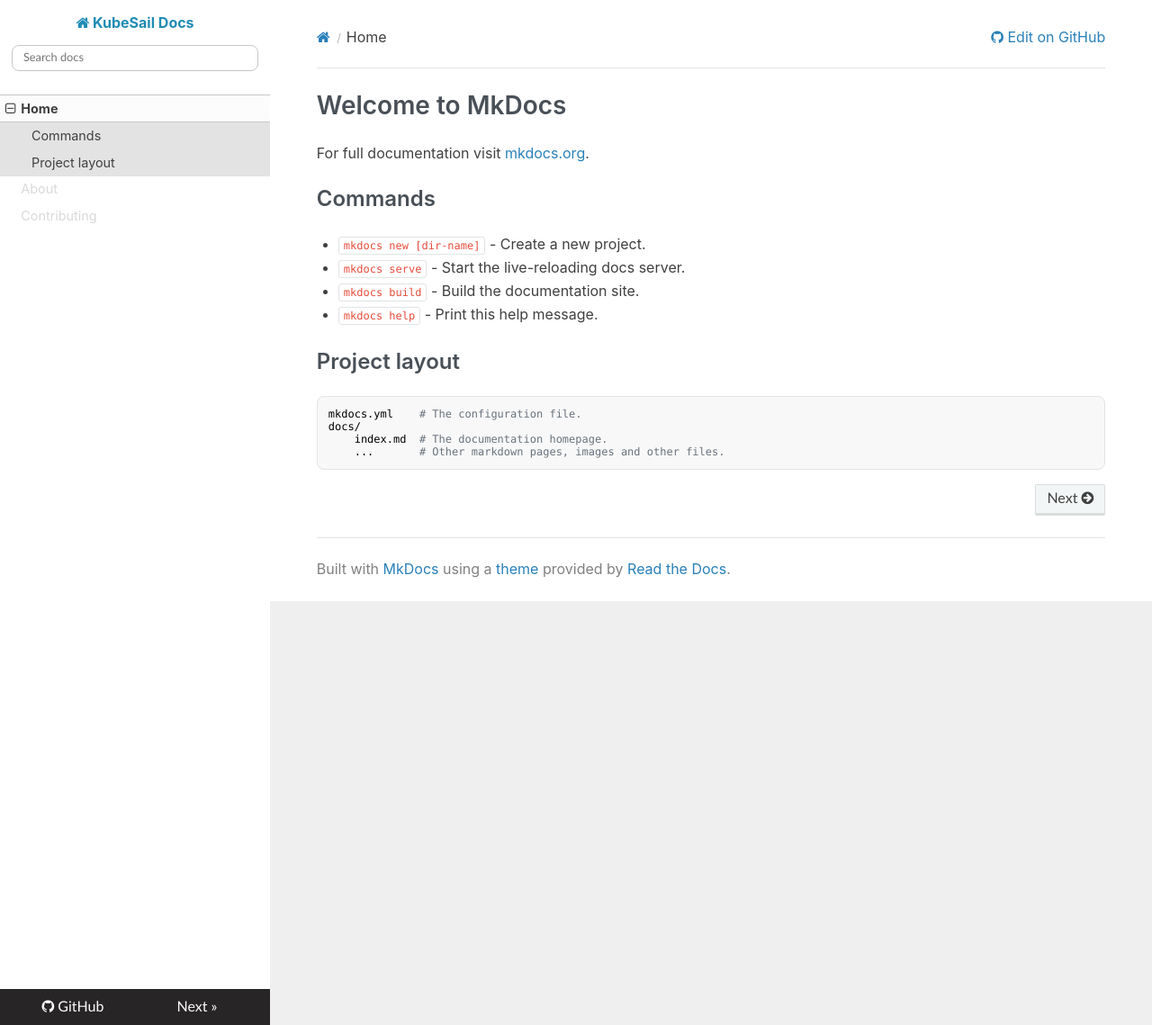
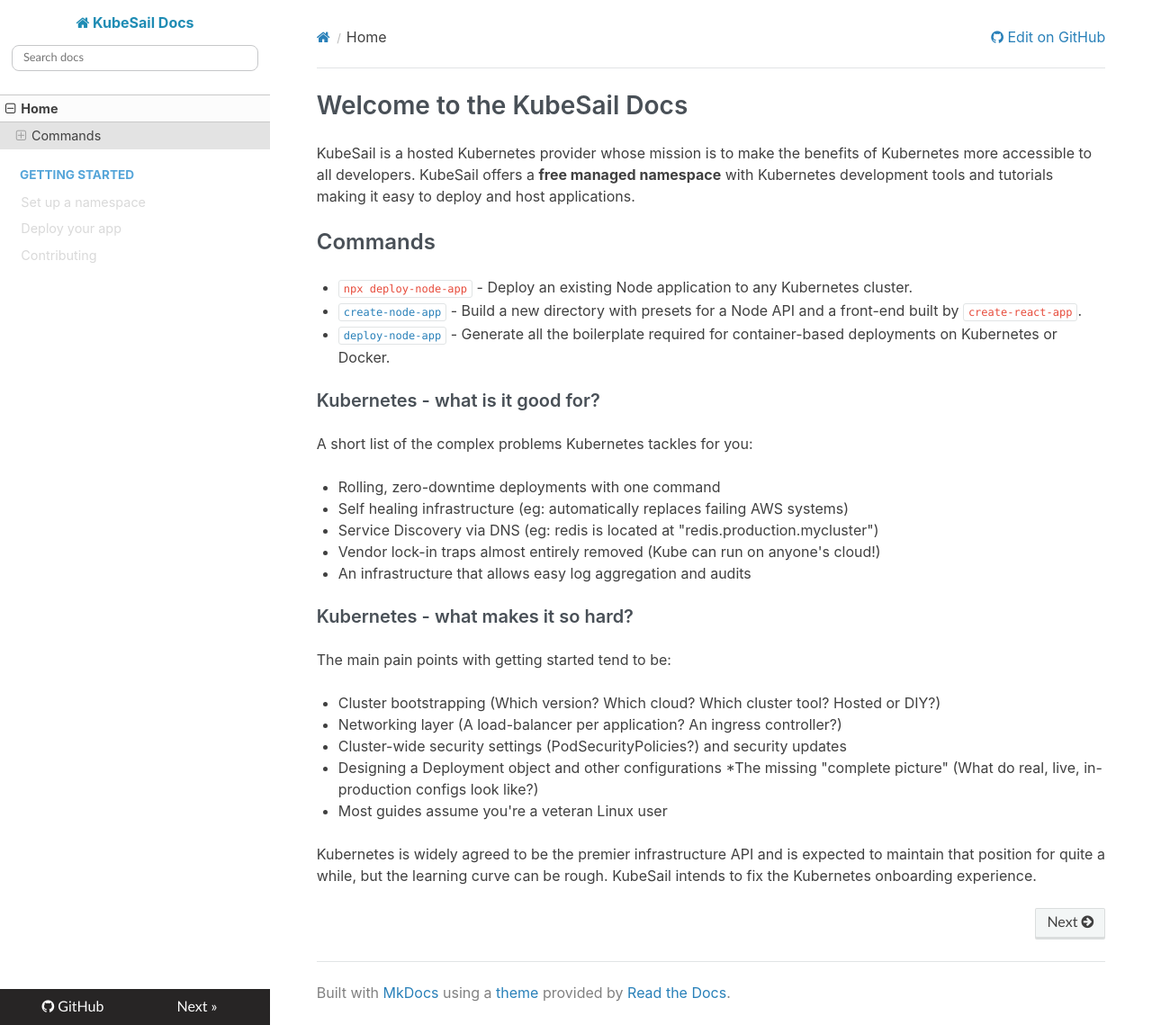
Before and after one commit to kubesail/kubesail-docs, an MkDocs documentation site: the page built from docs/README.md, in a window 1280 px wide and 1139 px high. Shown: the whole window at 90% size. Built offline with MkDocs 1.6.1, drawn with Linux system fonts in a browser that asks for light colours; nearby versions of some CDN libraries.

Commit message:
add getting started section with create-node-app and deploy-node-app

```diff
--- /dev/null
+++ b/docs/README.md
@@ -0,0 +1,32 @@
+# Welcome to the KubeSail Docs
+
+KubeSail is a hosted Kubernetes provider whose mission is to make the benefits of Kubernetes more accessible to all developers. KubeSail offers a **free managed namespace** with Kubernetes development tools and tutorials making it easy to deploy and host applications.
+
+## Commands
+
+* `npx deploy-node-app` - Deploy an existing Node application to any Kubernetes cluster.
+* [`create-node-app`](https://github.com/create-node/create-node-app) - Build a new directory with presets for a Node API and a front-end built by `create-react-app`.
+* [`deploy-node-app`](https://github.com/kubesail/deploy-node-app) - Generate all the boilerplate required for container-based deployments on Kubernetes or Docker.
+
+### Kubernetes - what is it good for?
+
+A short list of the complex problems Kubernetes tackles for you:
+
+* Rolling, zero-downtime deployments with one command
+* Self healing infrastructure (eg: automatically replaces failing AWS systems)
+* Service Discovery via DNS (eg: redis is located at "redis.production.mycluster")
+* Vendor lock-in traps almost entirely removed (Kube can run on anyone's cloud!)
+* An infrastructure that allows easy log aggregation and audits
+
+### Kubernetes - what makes it so hard?
+
+The main pain points with getting started tend to be:
+
+* Cluster bootstrapping (Which version? Which cloud? Which cluster tool? Hosted or DIY?)
+* Networking layer (A load-balancer per application? An ingress controller?)
+* Cluster-wide security settings (PodSecurityPolicies?) and security updates
+* Designing a Deployment object and other configurations
+*The missing "complete picture" (What do real, live, in-production configs look like?)
+* Most guides assume you're a veteran Linux user
+
+Kubernetes is widely agreed to be the premier infrastructure API and is expected to maintain that position for quite a while, but the learning curve can be rough. KubeSail intends to fix the Kubernetes onboarding experience.
--- a/docs/index.md
+++ /dev/null
@@ -1,17 +0,0 @@
-# Welcome to MkDocs
-
-For full documentation visit [mkdocs.org](https://mkdocs.org).
-
-## Commands
-
-* `mkdocs new [dir-name]` - Create a new project.
-* `mkdocs serve` - Start the live-reloading docs server.
-* `mkdocs build` - Build the documentation site.
-* `mkdocs help` - Print this help message.
-
-## Project layout
-
-    mkdocs.yml    # The configuration file.
-    docs/
-        index.md  # The documentation homepage.
-        ...       # Other markdown pages, images and other files.
--- a/mkdocs.yml
+++ b/mkdocs.yml
@@ -2,8 +2,10 @@
 theme: readthedocs
 repo_url: https://github.com/kubesail/docs
 nav:
-  - Home: index.md
-  - About: about.md
+  - Home: README.md
+  - Getting Started:
+      'Set up a namespace': namespace.md
+      'Deploy your app': deploy.md
   - Contributing: contributing.md
 extra_css:
   - extra.css
```
Also changed, not shown: docs/about.md (deleted, +0 -60 lines), docs/contributing.md (+23 -2 lines), docs/deploy.md (added, +126 -0 lines), docs/namespace.md (added, +12 -0 lines), docs/img/favicon.ico (added), 1 other file.
